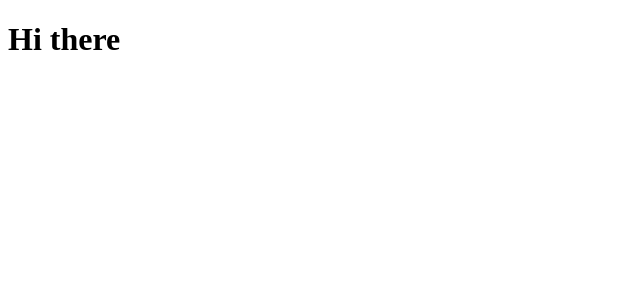
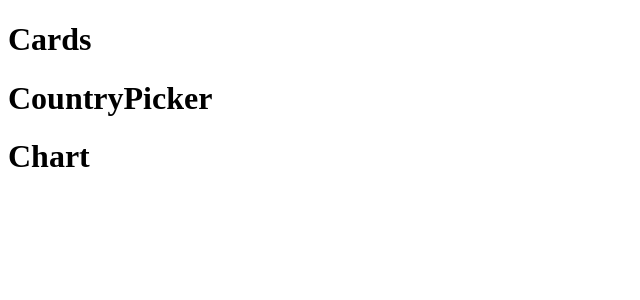
Before and after one commit to Raz3n/Covid-Tracker, a React (Create React App) app: page / in a window 1280 px wide. Shown: the top 300 px of the page, without its empty margins (0-640 px from the left). Built offline with nearby package versions, Linux system fonts and the light colour scheme.

Commit message:
adds index to components for better importing

```diff
--- a/src/App.js
+++ b/src/App.js
@@ -1,9 +1,12 @@
-import React from 'react'
+import React from "react";
+import { Cards, Chart, CountryPicker } from "./components";
 
 function App() {
   return (
     <div>
-     <h1>Hi there</h1>
+      <Cards />
+      <CountryPicker />
+      <Chart />
     </div>
   );
 }
--- a/src/components/Cards/cards.jsx
+++ b/src/components/Cards/cards.jsx
@@ -0,0 +1,7 @@
+import React from "react";
+
+const Cards = () => {
+  return <h1>Cards</h1>;
+};
+
+export default Cards;
--- a/src/components/Chart/chart.jsx
+++ b/src/components/Chart/chart.jsx
@@ -0,0 +1,7 @@
+import React from "react";
+
+const Chart = () => {
+  return <h1>Chart</h1>;
+};
+
+export default Chart;
--- a/src/components/CountryPicker/countryPicker.jsx
+++ b/src/components/CountryPicker/countryPicker.jsx
@@ -0,0 +1,7 @@
+import React from "react";
+
+const CountryPicker = () => {
+  return <h1>CountryPicker</h1>;
+};
+
+export default CountryPicker;
--- /dev/null
+++ b/src/components/index.js
@@ -0,0 +1,3 @@
+export { default as Cards } from "./Cards/cards";
+export { default as Chart } from "./Chart/chart";
+export { default as CountryPicker } from "./CountryPicker/countryPicker";
```
